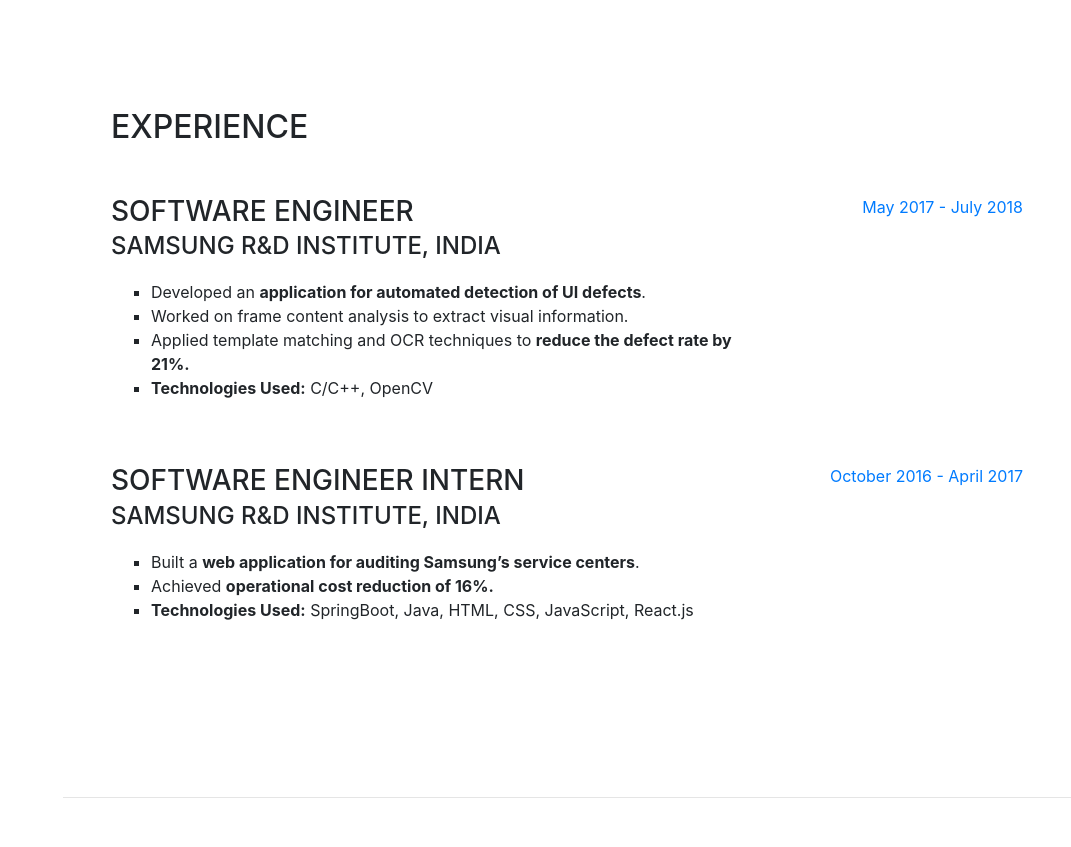
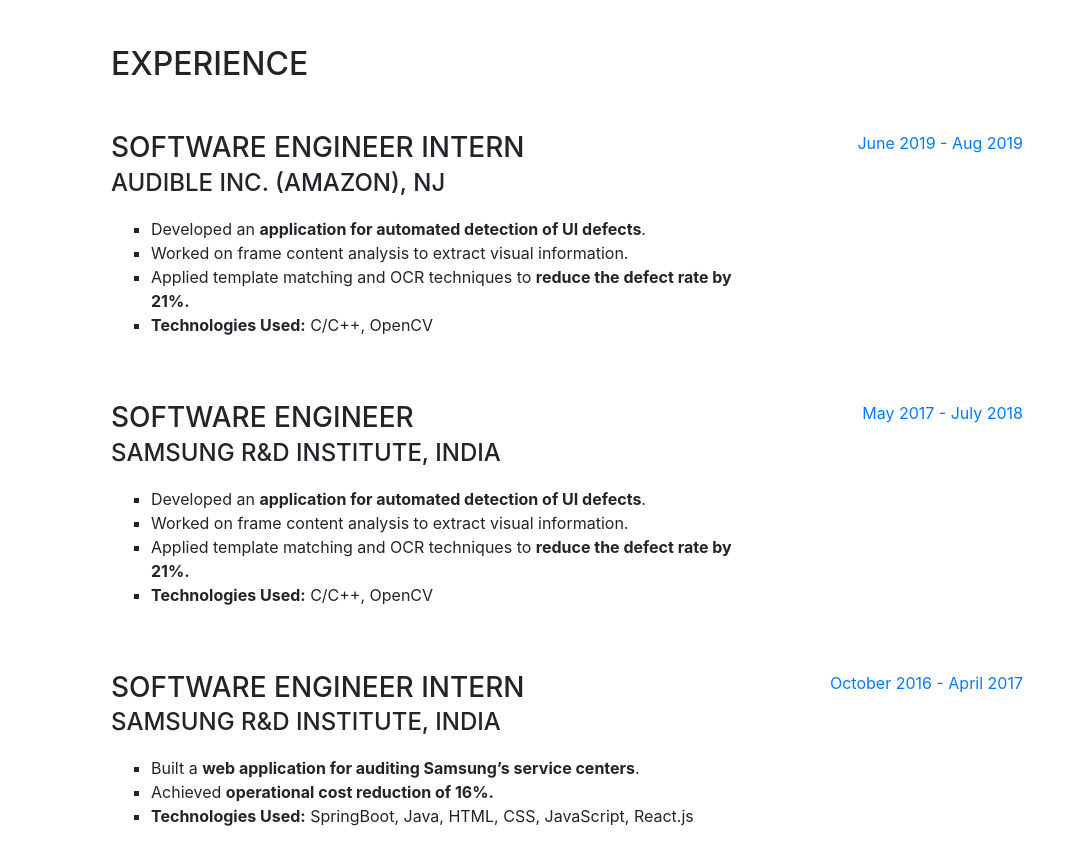
Before and after one commit to ej444/ej444.github.io, a website with bundled scripts: page index.html in a window 1280 px wide. Shown: the part 804-1651 px from the top of the page, without its empty margins (209-1280 px from the left). Built offline with nearby package versions, Linux system fonts and the light colour scheme; a web font is replaced by a local one.

Commit message:
Update index.html

```diff
--- a/index.html
+++ b/index.html
@@ -86,6 +86,24 @@
       <section class="resume-section p-3 p-lg-5 d-flex flex-column" id="experience">
         <div class="my-auto">
           <h2 class="mb-5">Experience</h2>
+
+	<div class="resume-item d-flex flex-column flex-md-row mb-5">
+            <div class="resume-content mr-auto">
+              <h3 class="mb-0">Software Engineer Intern</h3>
+              <div class="subheading mb-3">Audible Inc. (Amazon), NJ</div>
+	<ul>
+          <li type="square">Developed an <strong>application for automated detection of UI defects</strong>.</li>
+          <li type="square">Worked on frame content analysis to extract visual information.</li>
+	  <li type="square">Applied template matching and OCR techniques to <strong>reduce the defect rate by 21%.</strong></li>
+	  <li type="square"><strong>Technologies Used:</strong> C/C++, OpenCV</li></ul>
+        </ul>
+		</div>
+            <div class="resume-date text-md-right">
+              <span class="text-primary">June 2019 - Aug 2019</span>
+            </div>
+          </div>
+
+
 
           <div class="resume-item d-flex flex-column flex-md-row mb-5">
             <div class="resume-content mr-auto">
```
